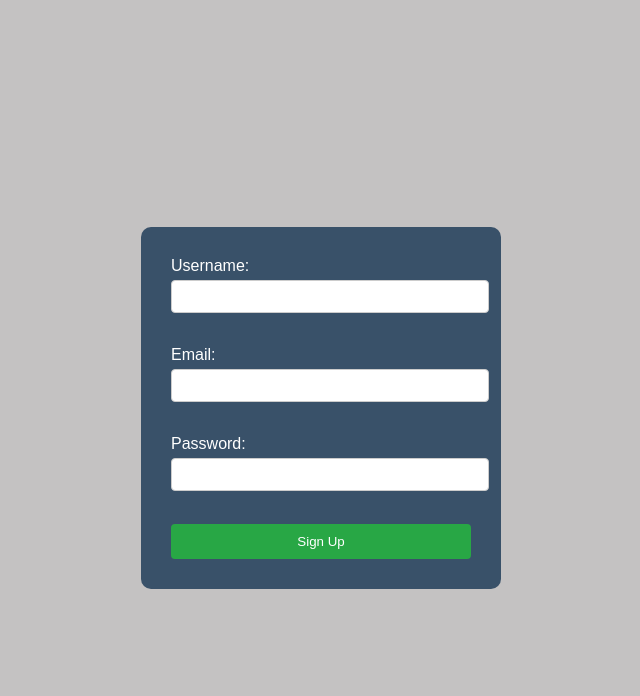
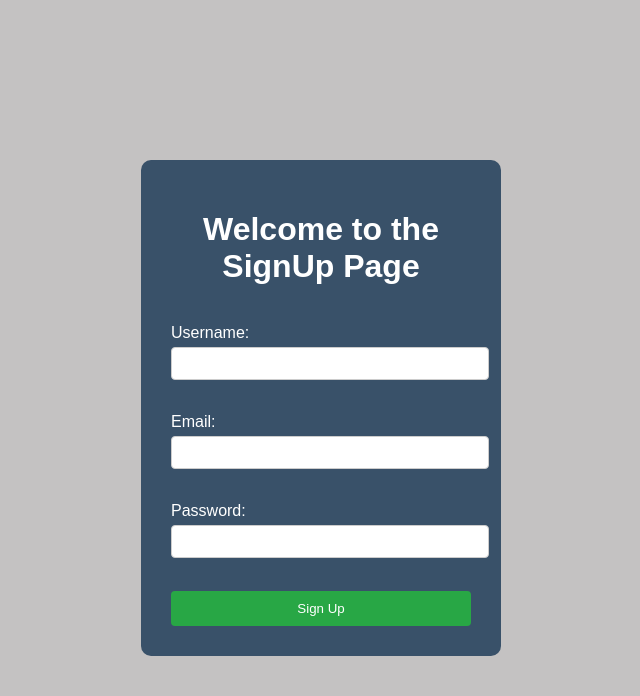
Before and after one commit to Akshit-27/PythonFlaskApp, a Flask app: page / in a window 1280 px wide. Shown: the top 696 px of the page, without its empty margins (319-959 px from the left). Run offline with Flask 3, Linux system fonts and the light colour scheme.

Commit message:
adding code to branch

```diff
--- a/app.py
+++ b/app.py
@@ -3,6 +3,7 @@ from flask import Flask,render_template,request
 import pymongo
 import os
 from dotenv import load_dotenv
+from datetime import datetime
 #loading environment variables from .env file
 load_dotenv()
 #creating an instance of the Flask class to create our web application.
--- a/templates/index.html
+++ b/templates/index.html
@@ -8,7 +8,10 @@
 </head>
 
 <body>
+
     <form action="/submit" method="post">
+        <H1>Welcome to the SignUp Page</H1>
+        <br>
         <label for="username">Username:</label>
         <input type="text" id="username" name="username" required><br><br>
 
@@ -32,6 +35,10 @@
         height: 100vh;
     }
 
+    h1
+    {
+        text-align: center;
+    }
     form {
         background-color: #395169;
         padding: 30px;
```
